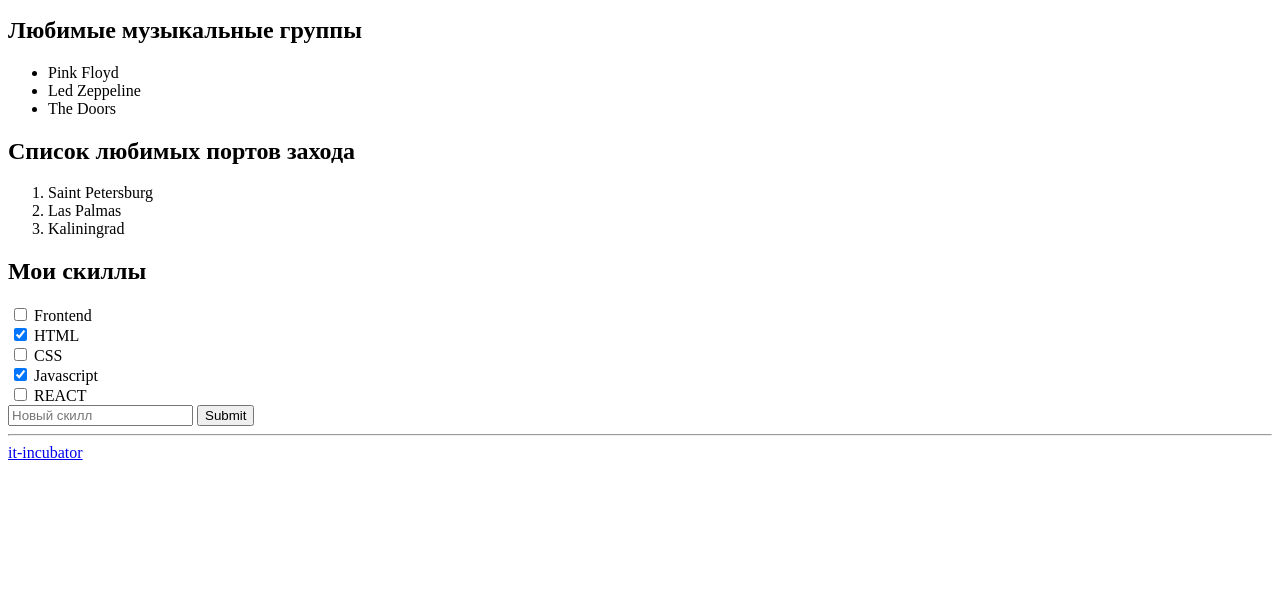
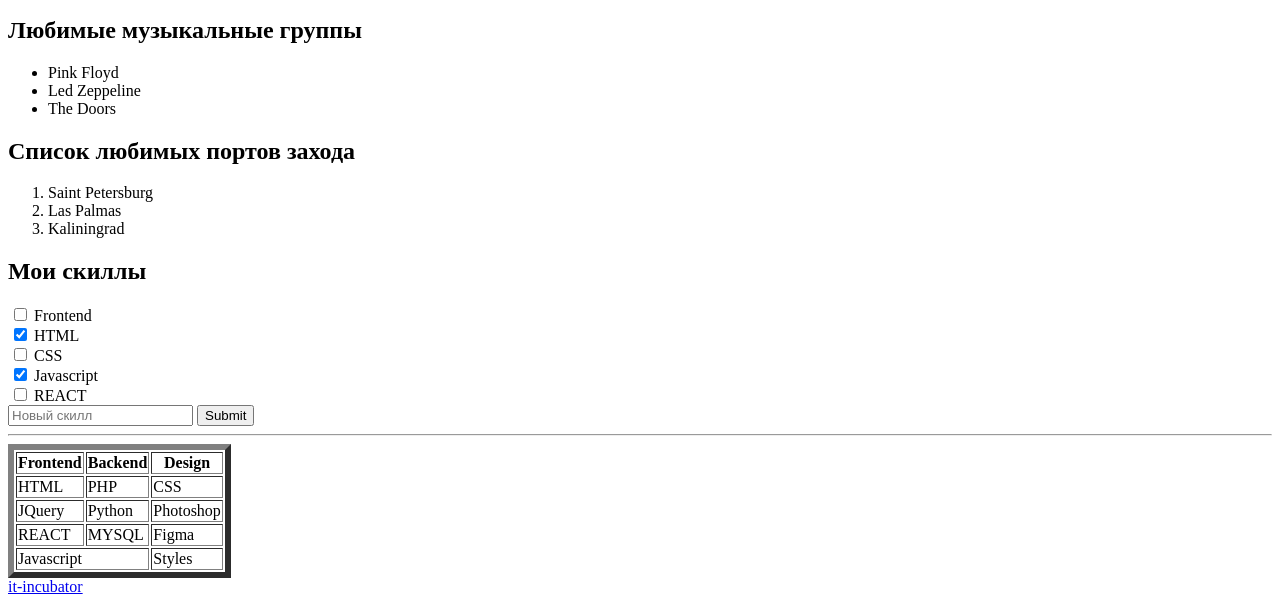
Before and after one commit to IuriiSk/home_works, a plain HTML site: page index.html in a window 1280 px wide. Shown: the part 217-821 px from the top of the page. Before the commit the page ends 800 px from the top, so only its background shows below. Drawn offline with Linux system fonts and the light colour scheme.

Commit message:
Tasks completed

```diff
--- a/index.html
+++ b/index.html
@@ -76,25 +76,38 @@
             REACT
           </label>
         </legend>
-
-        <!-- 4) Здесь создай несколько чекбоксов с подписью (не меньше 3-х).
-                - В подписи укажи названия любых тем по верстке (все, что знаешь или слышал).
-                - Каждый чекбокс должен быть связан со своей подписью. Для этого чекбокс должен находиться в элементе для подписи
-                - Отметь "галочкой" (с помощью специального атрибута) темы, которые ты уже знаешь. -->
       </div>
-      <!-- 5) Создай здесь однострочное поле для ввода текста с подсказкой "Новый скилл", которая исчезает, когда начинаешь что-то печатать (для подсказки есть специальный атрибут) -->
-      <!-- 6) Создай здесь кнопку “Добавить” -->
-      <!-- 7) Добавь горизонтальную линию (для этого есть специальный тег) -->
       <form action="">
         <input type="text" placeholder="Новый скилл" />
         <input type="submit" />
       </form>
       <hr />
-      <table data-cy="hw-about-table-pre">
-        <!-- 8) В таблице сделай 5 строк и 3 столбца.
-                        - В первой строке ячейки заголовков, в остальных обычные ячейки
-                        - Добавь границы для всей таблицы с помощью специального атрибута border="". Он устарел, но работает
-                        - В последнем ряду первая ячейка должна занимать 2 столбца (как должно выглядеть - смотри образец). Таблицу можно заполнять любыми данными -->
+      <table data-cy="hw-about-table-pre" border="6">
+        <tr>
+          <th>Frontend</th>
+          <th>Backend</th>
+          <th>Design</th>
+        </tr>
+        <tr>
+          <td>HTML</td>
+          <td>PHP</td>
+          <td>CSS</td>
+        </tr>
+        <tr>
+          <td>JQuery</td>
+          <td>Python</td>
+          <td>Photoshop</td>
+        </tr>
+        <tr>
+          <td>REACT</td>
+          <td>MYSQL</td>
+          <td>Figma</td>
+        </tr>
+        <tr>
+          <td colspan="2">Javascript</td>
+
+          <td>Styles</td>
+        </tr>
       </table>
     </section>
     <footer data-cy="hw-footer-pre">
```
